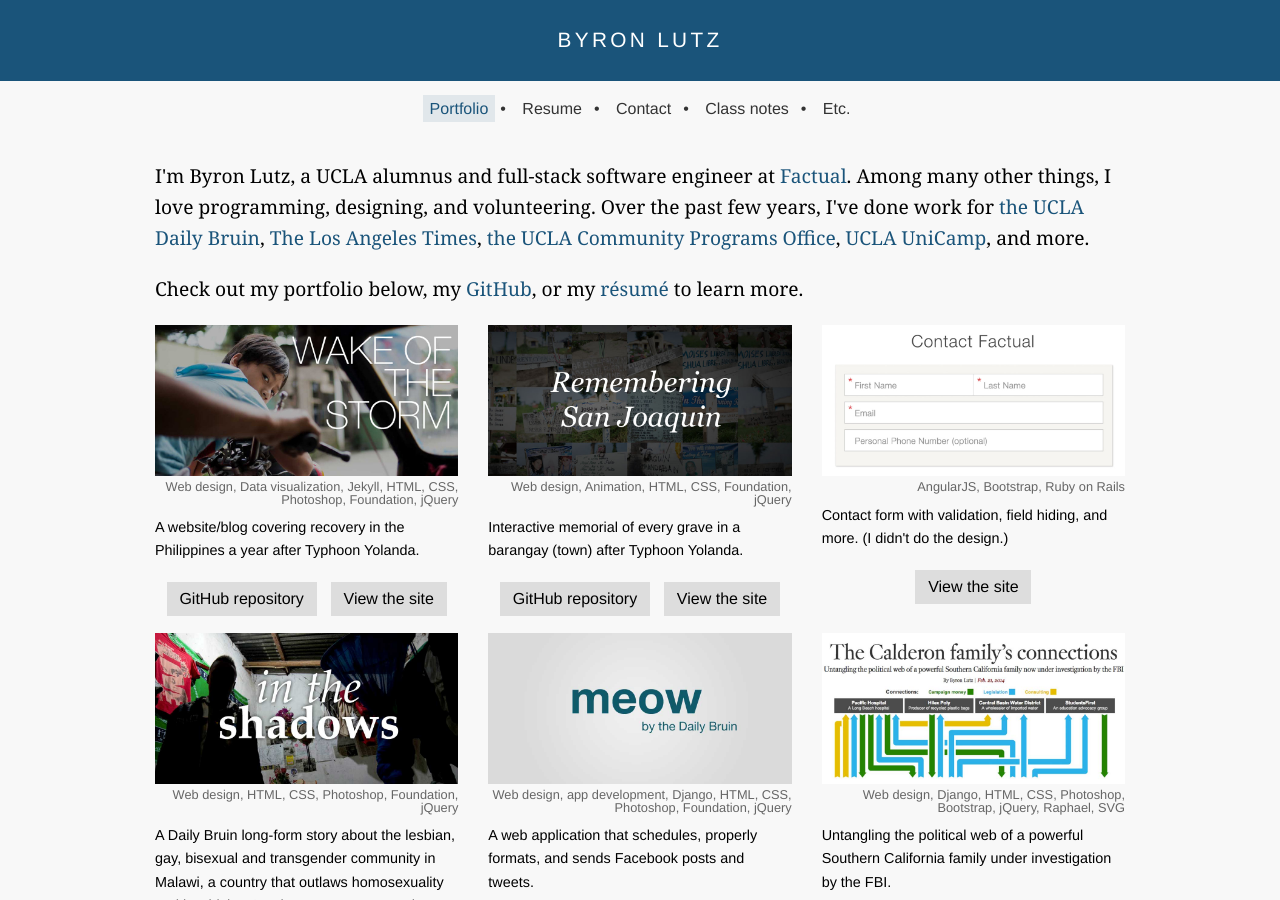
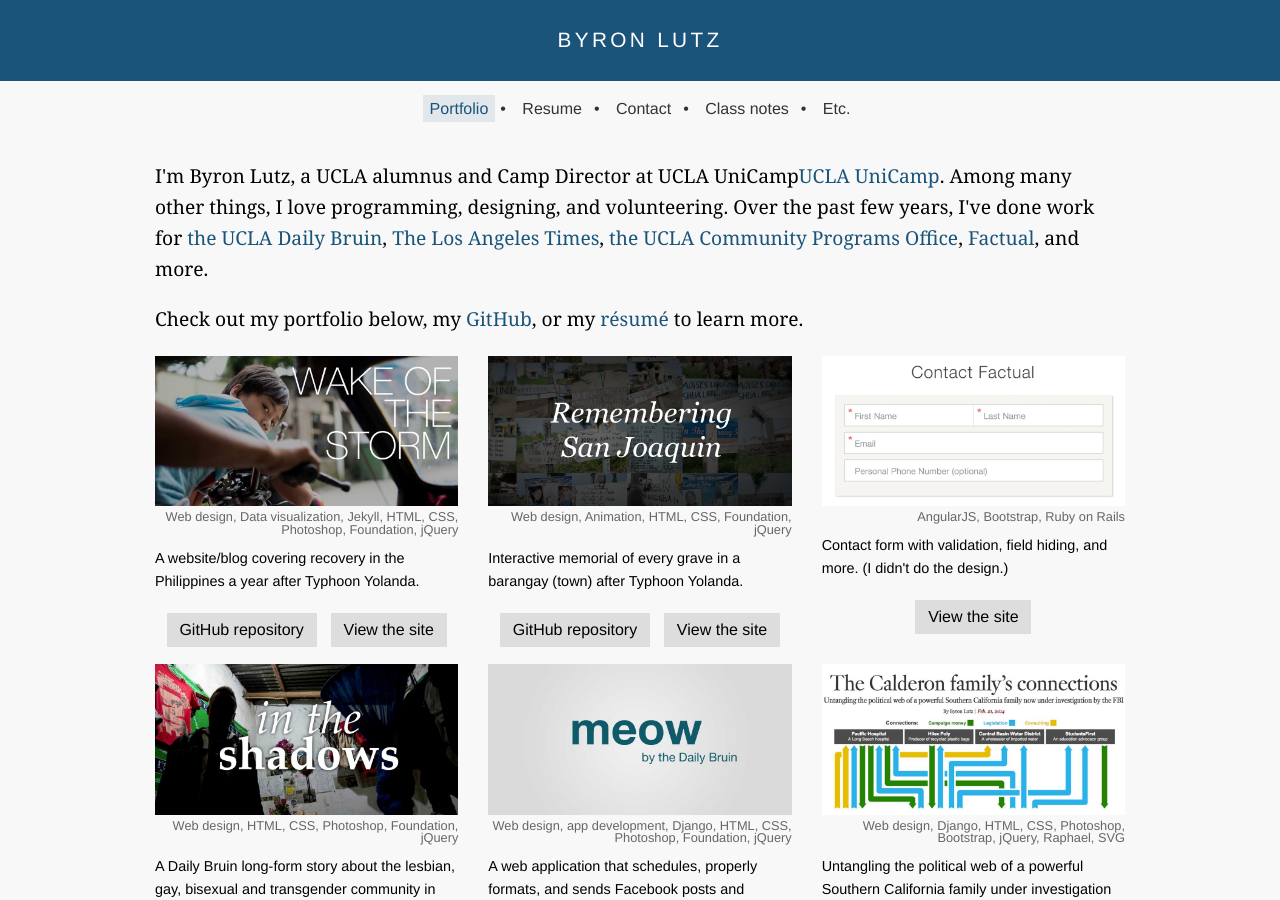
Before and after one commit to blutz/blutz.github.io, a Jekyll site: the page built from index.html, in a window 1280 px wide and 900 px high. Built offline with Jekyll 4.4.1, drawn with Linux system fonts in a browser that asks for light colours.

Commit message:
Updated job

```diff
--- a/index.html
+++ b/index.html
@@ -7,7 +7,7 @@ published: true
 
 <div class="row">
     <div class="small-12 columns">
-        <p>I'm Byron Lutz, a UCLA alumnus and full-stack software engineer at <a href="https://factual.com">Factual</a>. Among many other things, I love programming, designing, and volunteering. Over the past few years, I've done work for <a href="http://dailybruin.com/">the UCLA Daily Bruin</a>, <a href="http://latimes.com/">The Los Angeles Times</a>, <a href="http://cpo.ucla.edu/">the UCLA Community Programs Office</a>, <a href="http://www.unicamp.org">UCLA UniCamp</a>, and more.</p>
+        <p>I'm Byron Lutz, a UCLA alumnus and Camp Director at UCLA UniCamp<a href="https://unicamp.org">UCLA UniCamp</a>. Among many other things, I love programming, designing, and volunteering. Over the past few years, I've done work for <a href="http://dailybruin.com/">the UCLA Daily Bruin</a>, <a href="http://latimes.com/">The Los Angeles Times</a>, <a href="http://cpo.ucla.edu/">the UCLA Community Programs Office</a>, <a href="https://www.factual.com">Factual</a>, and more.</p>
         <p>Check out my portfolio below, my <a href="https://github.com/blutz/">GitHub</a>, or my <a href="{{ site.url }}/resume.pdf">résumé</a> to learn more.</p>
     </div><!-- /12 -->
 </div><!-- /row -->
```
